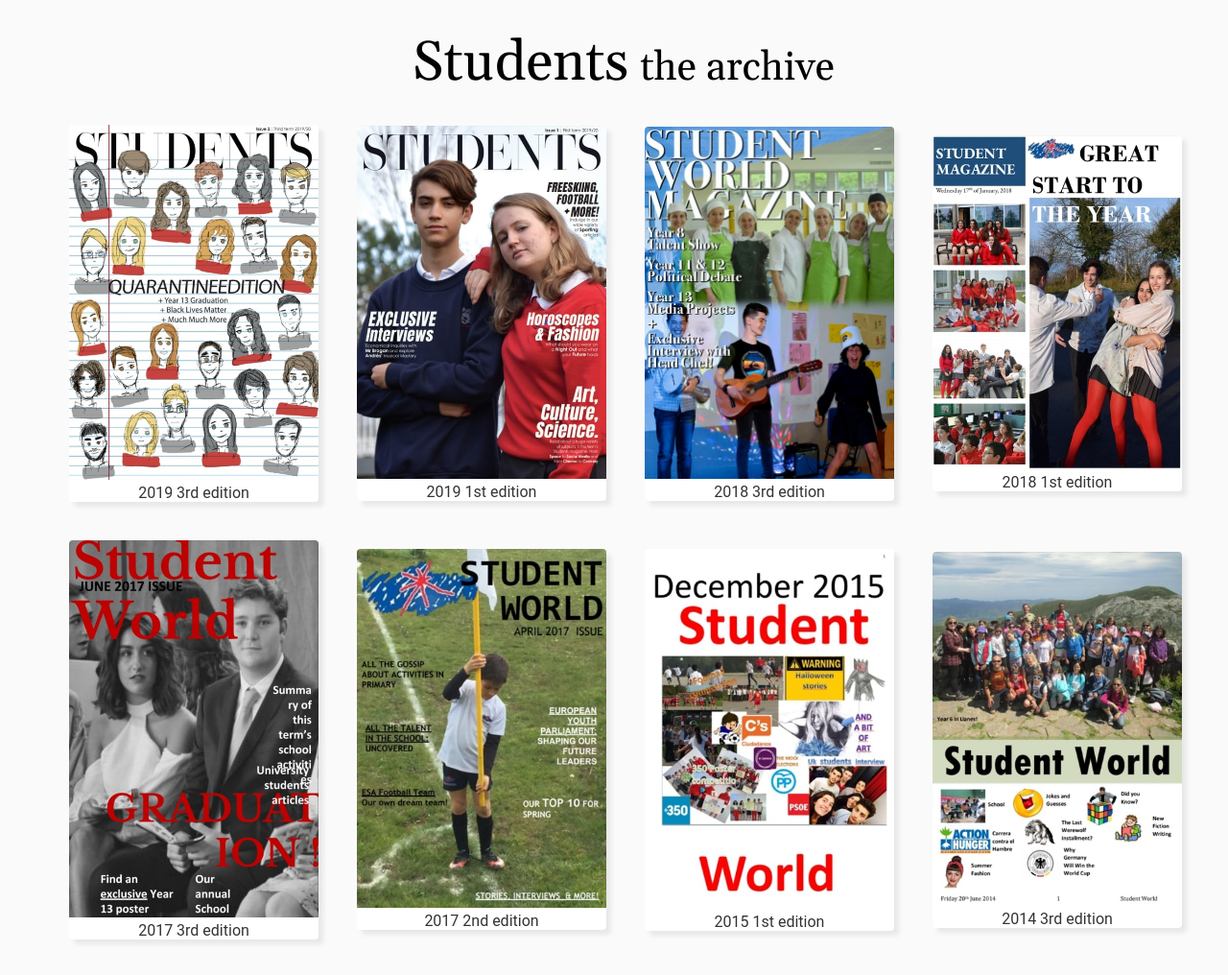
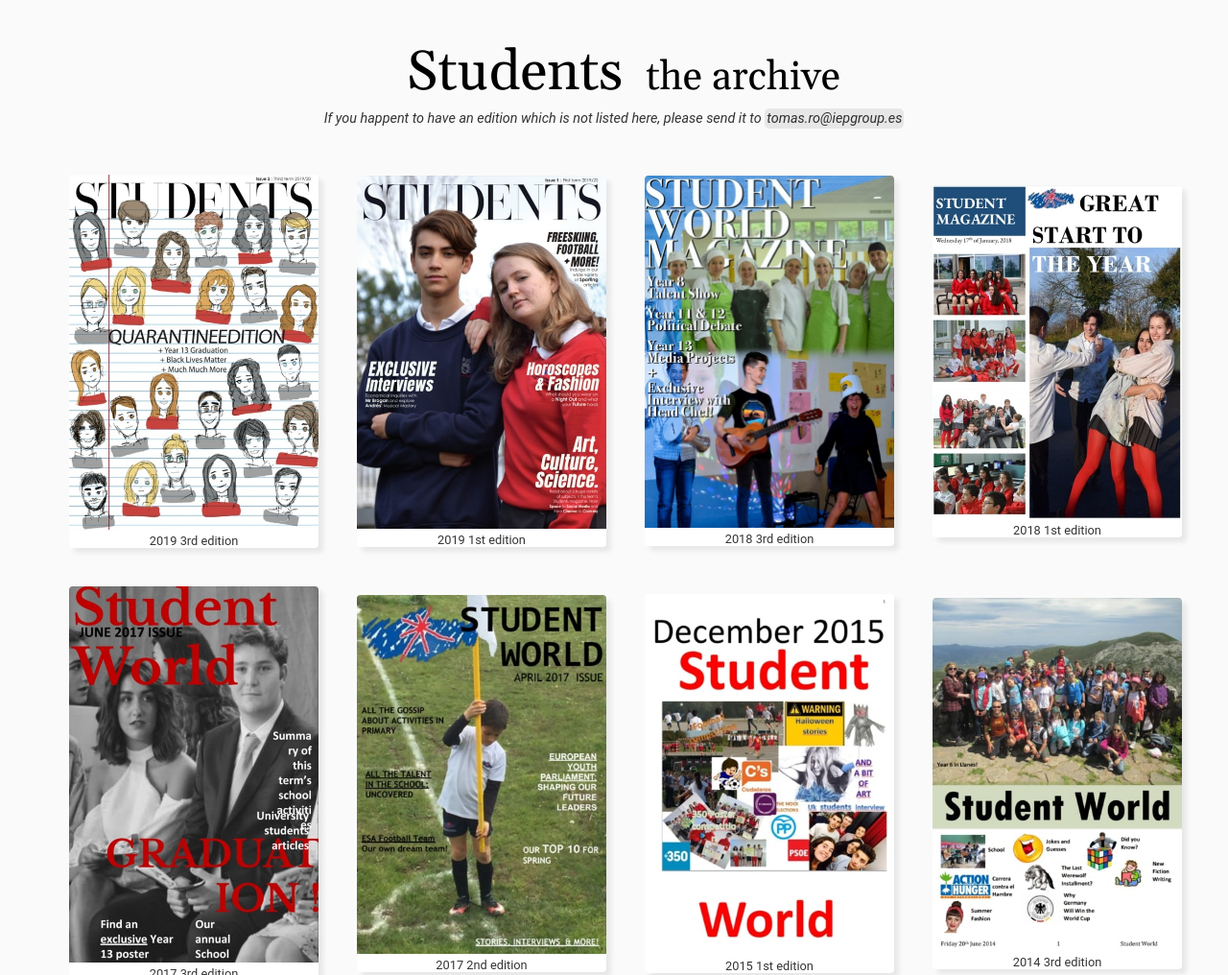
Before and after one commit to tomasiep/MagArchive, a plain HTML site: page index.html in a window 1280 px wide. Shown: the top 1016 px of the page at 96% size. Drawn offline with nearby package versions, Linux system fonts and the light colour scheme.

Commit message:
announcement

```diff
--- a/index.html
+++ b/index.html
@@ -29,12 +29,12 @@
 </head>
 
 <body>
-    <div class="middle">
+    <div class="title">
         <h1>
             <p class="underline">Students</p>
         </h1>
         <h2>the archive</h2>
-
+        <p class="announcement">If you happent to have an edition which is not listed here, please send it to <span class="email">tomas.ro@iepgroup.es</span></p>
     </div>
 
     <div class="overlay">
--- a/style.css
+++ b/style.css
@@ -1,3 +1,5 @@
+/* Most inefficient .css youll see today :D */
+
 body {
     background-color: rgb(250, 250, 250);
 }
@@ -6,6 +8,14 @@ body {
     display: inline;
     position: relative;
     overflow: hidden;
+}
+
+.underline:hover:after,
+.underline:focus:after,
+.underline:active:after {
+    left: 0;
+    right: auto;
+    width: 100%;
 }
 
 .underline:after {
@@ -22,17 +32,24 @@ body {
     transition-timing-function: ease-out;
 }
 
-.underline:hover:after,
-.underline:focus:after,
-.underline:active:after {
-    left: 0;
-    right: auto;
-    width: 100%;
+.announcement {
+    color: rgba(0, 0, 0, 0.8);
+    font-style: oblique;
+    margin: 0px;
+    font-size: 0.8rem;
 }
 
-.middle {
+.email {
+    border-radius: 5px;
+    background-color: rgb(231, 231, 231);
+    padding: 2px;
+}
+
+.title {
     text-align: center;
     font-style: bold;
+    margin-bottom: 2rem;
+    padding: 10px;
 }
 
 a {
@@ -41,7 +58,7 @@ a {
 
 figcaption {
     color: rgba(0, 0, 0, 0.8);
-    font-size: 1rem;
+    font-size: 0.8rem;
     display: block;
     text-align: center;
 }
@@ -68,22 +85,21 @@ h3 {
     color: black;
     font-family: "Gelasio", serif;
     margin-top: 1em;
-    margin-bottom: 0.8em;
     display: inline-block;
     transition: 0.2s;
+    margin-bottom: 0px;
 }
 
 h1 {
     margin: 15px;
     margin-bottom: 0px;
     font-family: "Gelasio", serif;
-    font-weight: lighter;
     font-size: 2.6rem;
     margin-right: 8px;
 }
 
 h2 {
-    font-size: 1.6rem;
+    font-size: 1.5rem;
 }
 
 .overlay {
@@ -116,11 +132,13 @@ body {
         margin-bottom: 2rem;
         flex: 1 1 auto;
     }
+    .announcement {
+        font-size: 0.9rem;
+    }
     h1 {
         margin: 20px;
         margin-bottom: 0px;
         font-size: 3.6rem;
-        margin-right: 8px;
     }
     h2 {
         font-size: 2.6rem;
@@ -129,7 +147,6 @@ body {
     h2,
     h3 {
         margin-top: 0.5em;
-        margin-bottom: 0.3em;
     }
     .desktop {
         display: initial !important;
```
Also changed, not shown: script.js (added, +14 -0 lines).
